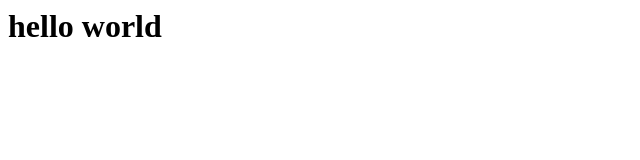
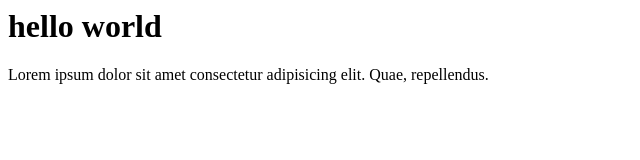
Before and after one commit to Playadxb/playa-repo, a plain HTML site: page index.html in a window 1280 px wide. Shown: the whole page, without its empty margins (0-640 px from the left). Drawn offline with Linux system fonts and the light colour scheme.

Commit message:
input lorem

```diff
--- a/index.html
+++ b/index.html
@@ -7,5 +7,6 @@
     </head>
     <body>
         <h1>hello world</h1>
+        <p>Lorem ipsum dolor sit amet consectetur adipisicing elit. Quae, repellendus.</p>
     </bgitody>
     </html>
```
